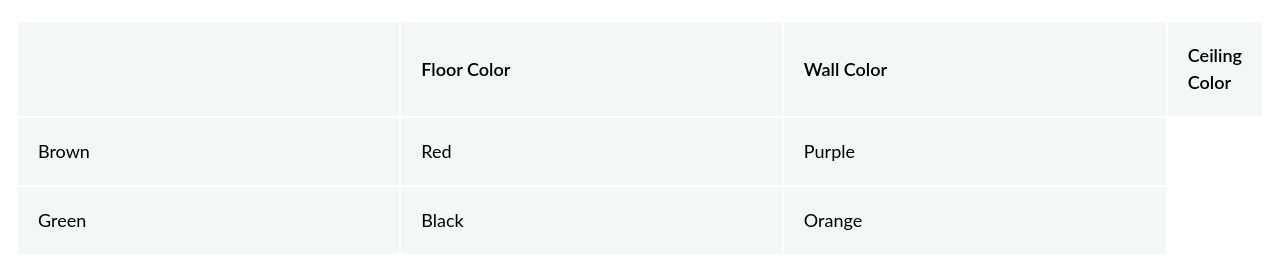
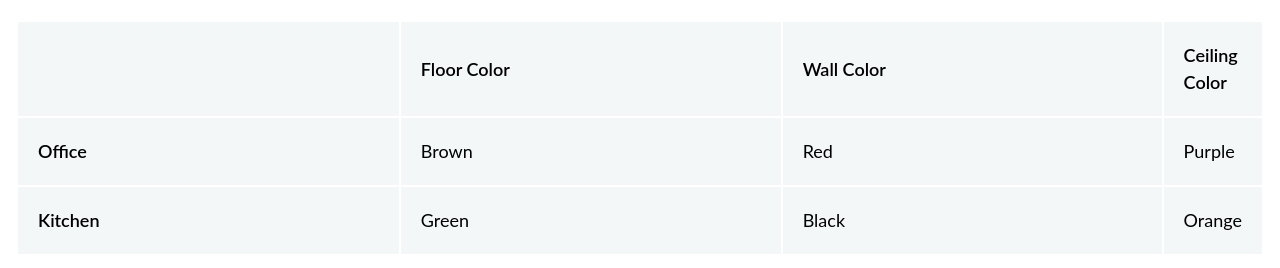
Before and after one commit to kristianmartinez016/hw6, a plain HTML site: page index.html in a window 1280 px wide. Drawn offline with Linux system fonts and the light colour scheme.

Commit message:
added table headings for rows

```diff
--- a/index.html
+++ b/index.html
@@ -10,12 +10,15 @@
         <th scope="col">Floor Color</th>
         <th scope="col">Wall Color</th>
         <th scope="col">Ceiling Color</th>
+      </tr>
       <tr>
+        <th scope="row">Office</th>
         <td>Brown</td>
         <td>Red</td>
         <td>Purple</td>
       </tr>
      <tr>
+       <th scope="row">Kitchen</th>
        <td>Green</td>
        <td>Black</td>
        <td>Orange</td>
```
